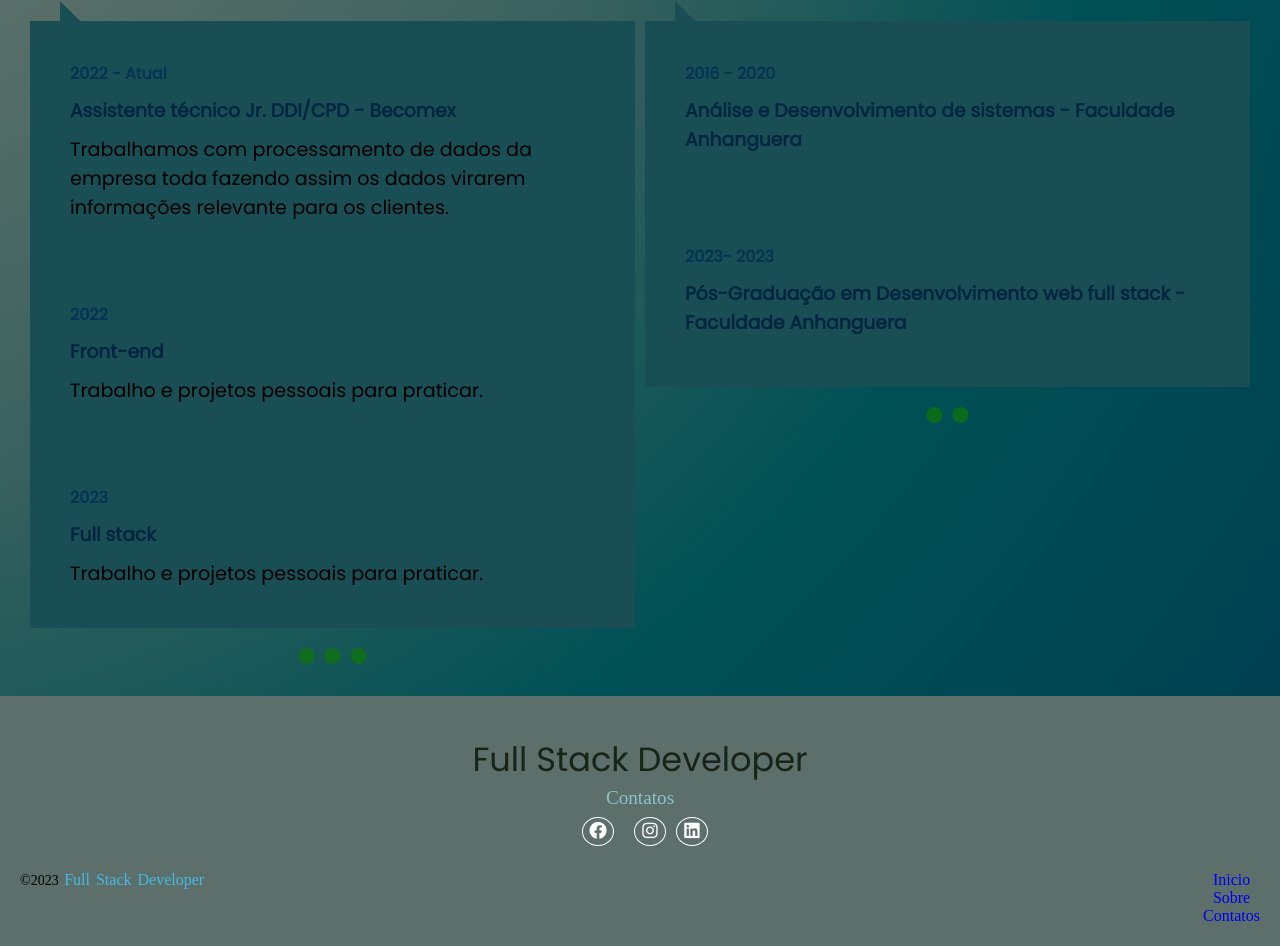
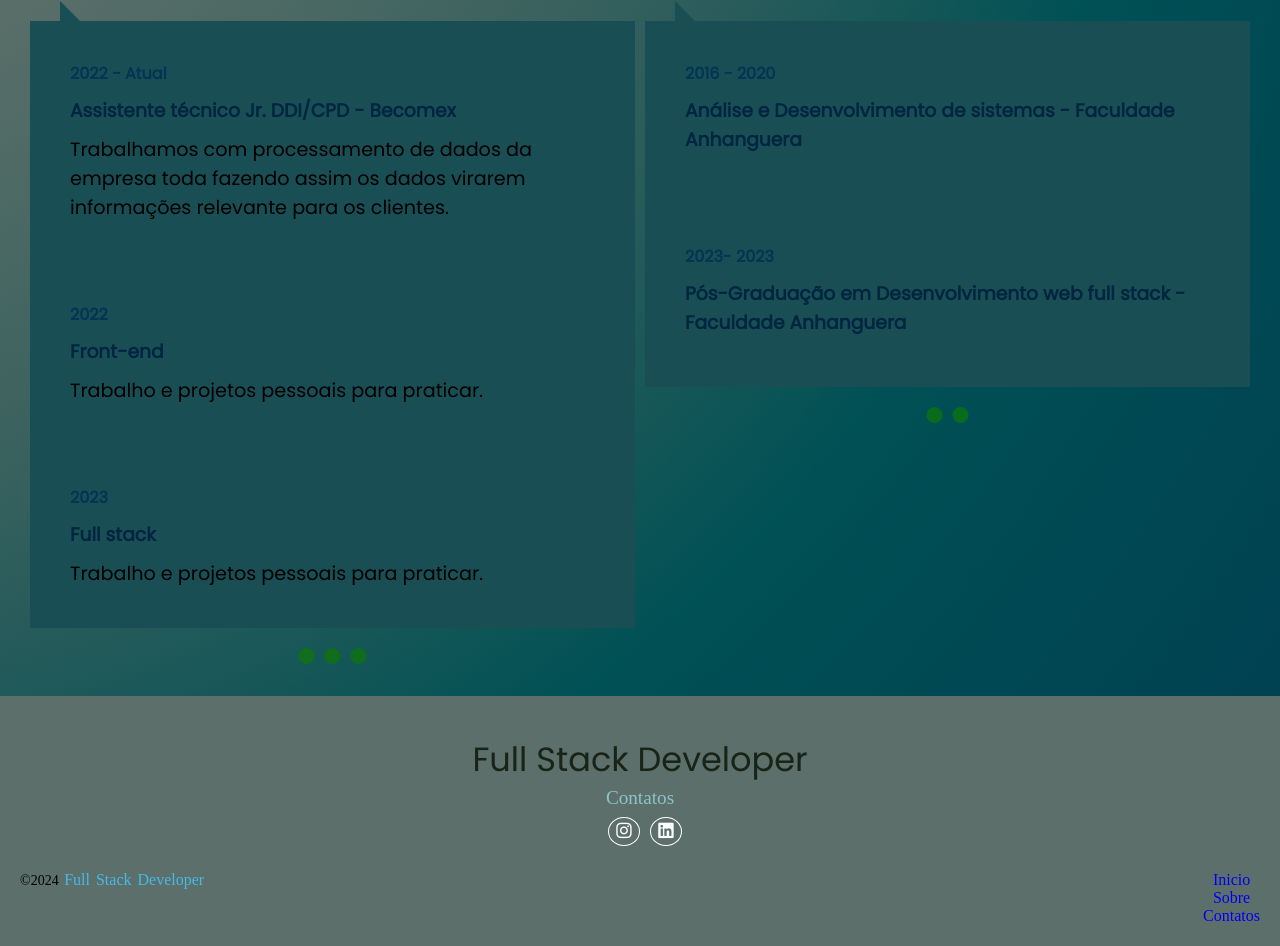
Before and after one commit to WellintonRodrigo/PortifolioWellinton, a website: page index.html in a window 1280 px wide. Shown: the part 2224-3170 px from the top of the page. Drawn offline with Linux system fonts and the light colour scheme.

Commit message:
Pequenas atualizações

```diff
--- a/index.html
+++ b/index.html
@@ -3,7 +3,7 @@
 <head>
     <meta charset="UTF-8">
     <meta name="viewport" content="width=device-width, initial-scale=1.0">
-    <title>Portfólio</title>
+    <title>Portifólio</title>
     <link rel="shortcut icon" href="asset/img/favicon.ico" type="image/x-icon">
     <link rel="stylesheet" href="asset/css/style.css">
     <link rel="stylesheet" href="https://cdnjs.cloudflare.com/ajax/libs/font-awesome/6.4.2/css/all.min.css" integrity="sha512-z3gLpd7yknf1YoNbCzqRKc4qyor8gaKU1qmn+CShxbuBusANI9QpRohGBreCFkKxLhei6S9CQXFEbbKuqLg0DA==" crossorigin="anonymous" referrerpolicy="no-referrer" />
@@ -183,17 +183,16 @@
 
             <p class="footer-contato">Contatos</p>
             <ul class="social-icons">
-              <li><a target="_blank" rel="noopener" href="https://www.facebook.com/wellintonrodrigosilva.silva"><i class="fa-brands fa-facebook"></i></a></li>
 
-              <li><a target="_blank" rel="noopener" href="https://www.instagram.com/wellintonrodrigo.dev/"><i class="fa-brands fa-instagram"></i></a></li>
+              <li><a target="_blank" rel="noopener" href="https://www.instagram.com/wellintonrodrigo.dev/" role="link"><i class="fa-brands fa-instagram"></i></a></li>
 
-              <il><a target="_blank" rel="noopener" href="https://www.linkedin.com/in/wellinton-rodrigo-silva-877388101/"><i class="fa-brands fa-linkedin"></i></a></il>
+              <il><a target="_blank" rel="noopener" href="https://www.linkedin.com/in/wellinton-rodrigo-silva-877388101/" role="link"><i class="fa-brands fa-linkedin"></i></a></il>
 
            </ul>
           </div>
 
           <div class="footer-bottom">
-            <p>&copy;2023 <a href="#">Full stack developer</a></p>
+            <p>&copy;2024 <a href="#">Full stack developer</a></p>
             <ul class="menu-footer">
               <li><a href="#inicio">Inicio</a></li>
               <li><a href="#sobre">Sobre</a></li>
```
